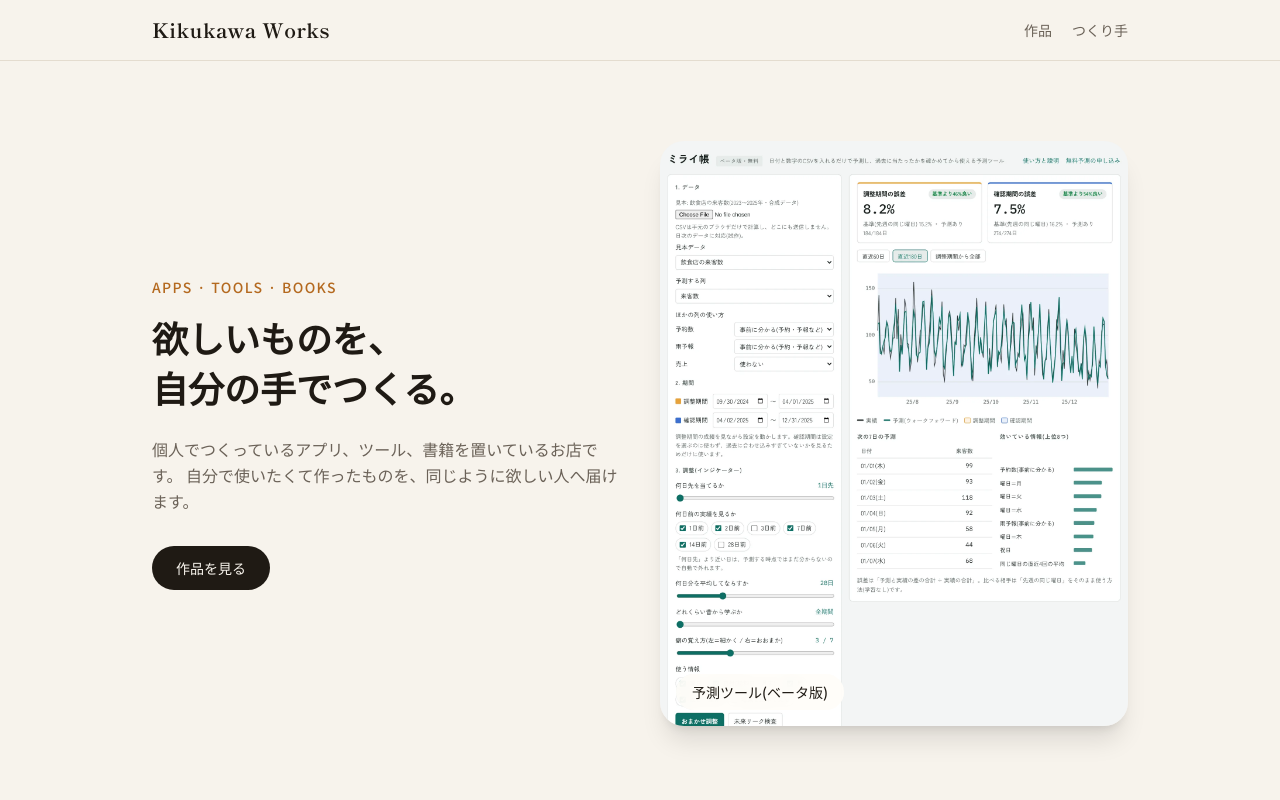
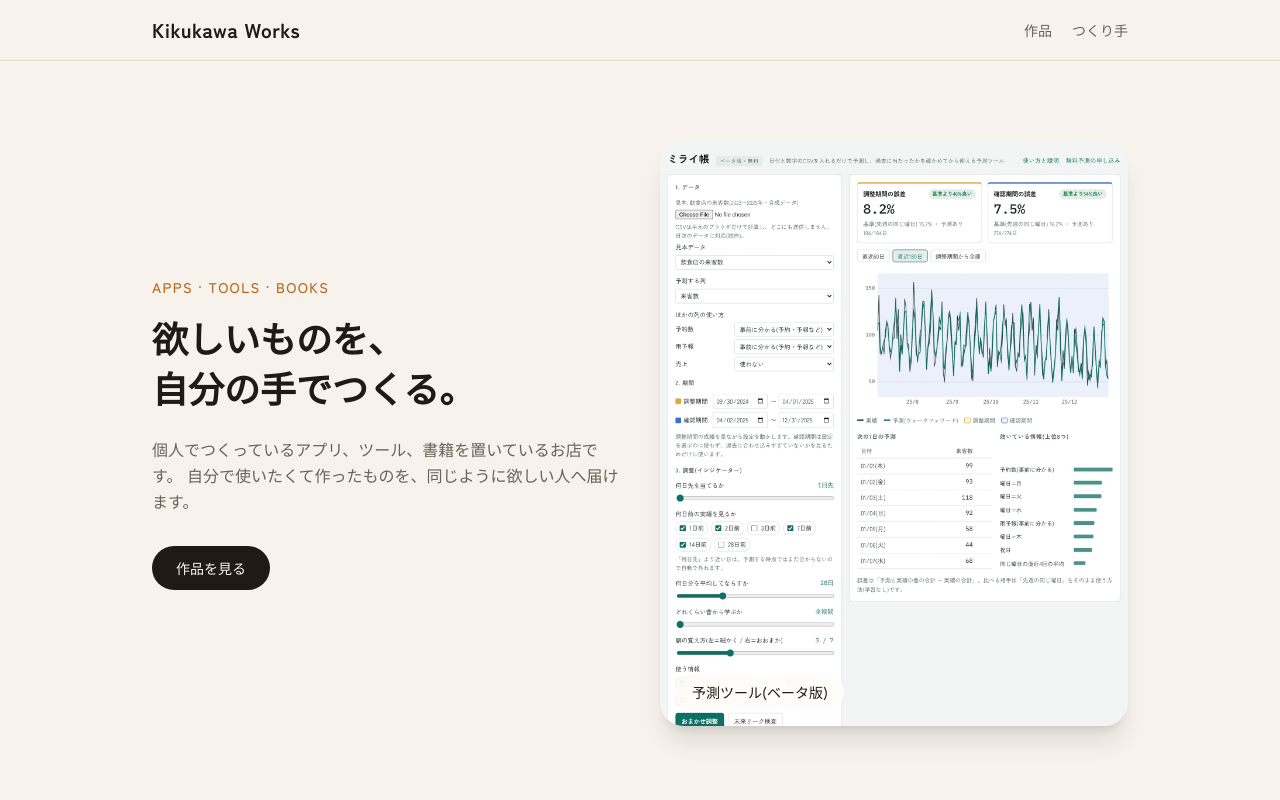
Before and after one commit to yksection9/kikukawa-works, a React (Vite) app: page / in a window 1280 px wide. Shown: the top 800 px of the page. Built offline with nearby package versions, Linux system fonts and the light colour scheme.

Commit message:
書体を Zen Kaku Gothic New の1つにそろえ、読み込みで表示を止めないようにする
Co-Authored-By: Claude Opus 5.5 <noreply@anthropic.com>
Claude-Session: https://claude.ai/code/session_01BvNep41GqWDuKf2XRLtuP7

```diff
--- a/index.html
+++ b/index.html
@@ -11,10 +11,16 @@
     <!--/seo-->
     <link rel="preconnect" href="https://fonts.googleapis.com" />
     <link rel="preconnect" href="https://fonts.gstatic.com" crossorigin />
+    <!-- 書体の読み込みで表示を止めない(読み込み中はOSの字で表示し、届いたら差し替える) -->
     <link
-      href="https://fonts.googleapis.com/css2?family=Shippori+Mincho:wght@600;700&family=Noto+Sans+JP:wght@400;500;700&family=Zen+Kaku+Gothic+New:wght@400;500;700;900&display=swap"
       rel="stylesheet"
+      href="https://fonts.googleapis.com/css2?family=Zen+Kaku+Gothic+New:wght@400;500;700;900&display=swap"
+      media="print"
+      onload="this.media='all'"
     />
+    <noscript>
+      <link rel="stylesheet" href="https://fonts.googleapis.com/css2?family=Zen+Kaku+Gothic+New:wght@400;500;700;900&display=swap" />
+    </noscript>
   </head>
   <body>
     <div id="root"></div>
--- a/src/index.css
+++ b/src/index.css
@@ -8,8 +8,9 @@
   --color-line: #e4dccf;
   --color-accent: #b4691f;
   --color-accent-deep: #8a4d12;
-  --font-sans: 'Noto Sans JP', system-ui, sans-serif;
-  --font-serif: 'Shippori Mincho', Georgia, serif;
+  /* 書体は Zen Kaku Gothic New の1つだけ(読み込みを軽くするため。font-serif も同じ字) */
+  --font-sans: 'Zen Kaku Gothic New', 'Hiragino Sans', 'Yu Gothic', system-ui, sans-serif;
+  --font-serif: var(--font-sans);
 
   /* 予測ツールの紹介ページ(道具の画面と同じ色と字) */
   --color-fc-paper: #f6f4ef;
```
